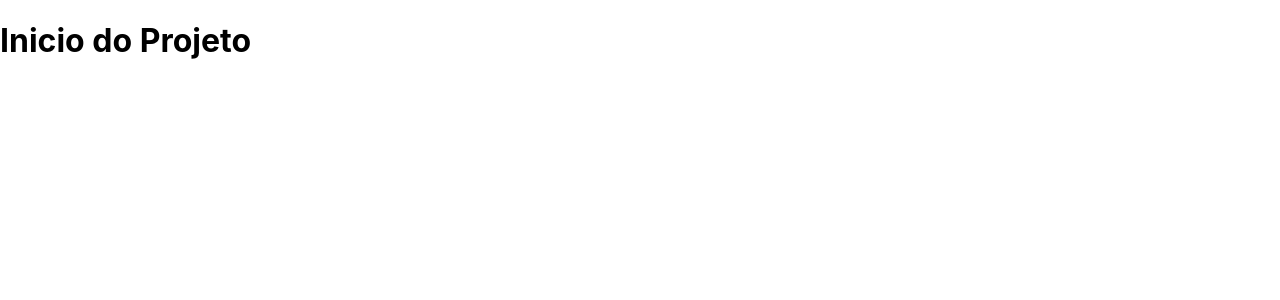
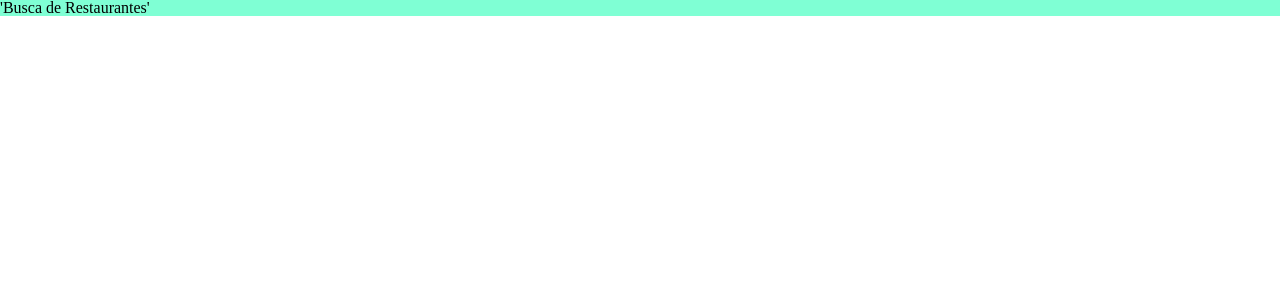
Before and after one commit to luciano-vtn/Api_food_search, a React (Create React App) app in the folder food_search/: page / in a window 1280 px wide. Shown: the top 300 px of the page. Built offline with nearby package versions, Linux system fonts and the light colour scheme.

Commit message:
Foi usado o styled-reset/ modifição de pastas.

```diff
--- a/food_search/src/App.js
+++ b/food_search/src/App.js
@@ -1,9 +1,17 @@
-
-import './App.css';
+import React from 'react';
+import Home from './pages/home';
+import { Reset } from 'styled-reset';
+import { ThemeProvider} from 'styled-components';
+import theme from './theme';
 
 function App() {
   return (
-    <div><h1>Inicio do Projeto</h1></div>
+
+      <ThemeProvider theme={theme}>
+        <Reset/>
+        <Home/>
+      </ThemeProvider>
+
   );
 }
 
--- /dev/null
+++ b/food_search/src/pages/home/index.jsx
@@ -0,0 +1,6 @@
+import React from "react";
+import {Container} from './styled';
+
+const Home = () => <Container><h1>'Busca de Restaurantes'</h1></Container>
+
+export default Home;
--- /dev/null
+++ b/food_search/src/pages/home/styled.js
@@ -0,0 +1,7 @@
+import styled from 'styled-components';
+
+export const Container = styled.div`
+
+background-color: aquamarine;
+
+`;
--- /dev/null
+++ b/food_search/src/theme.js
@@ -0,0 +1,13 @@
+const theme = {
+    colors: {
+      primary: '#6200ee',
+      background: '#DCDCDC',
+      text: '#000000B3',
+      success: '#135E01',
+    },
+    fonts: {
+      fontFamily: 'Fira Code, Roboto, sans-serif',
+    },
+  };
+
+  export default theme;
--- a/package.json
+++ b/package.json
@@ -1,5 +1,6 @@
 {
   "dependencies": {
-    "styled-components": "^5.3.1"
+    "styled-components": "^5.3.1",
+    "styled-reset": "^4.3.4"
   }
 }
```
Also changed, not shown: 1 other file (tests, documents, lock files or other folders).
